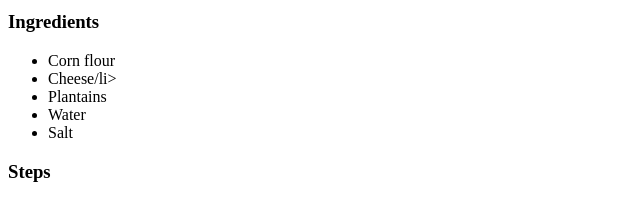
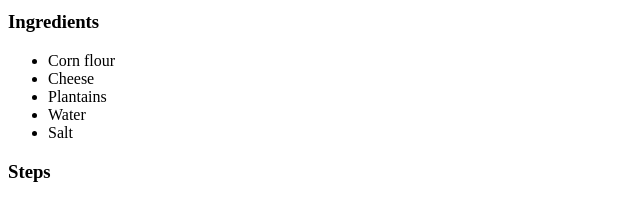
Before and after one commit to MUP7172/odin-recipes, a plain HTML site: page recipes/mandocas.html in a window 1280 px wide. Shown: the part 476-675 px from the top of the page, 0-640 px from the left. Drawn offline with Linux system fonts and the light colour scheme.

Commit message:
Fixed wrong tag on mandocas recipes
There was a mistake on the cheese part of the ingredients were a <li> tag was done terrible, now its corrected

```diff
--- a/recipes/mandocas.html
+++ b/recipes/mandocas.html
@@ -13,7 +13,7 @@
     <h3>Ingredients</h3>
     <ul>
         <li>Corn flour</li>
-        <li>Cheese/li>
+        <li>Cheese</li>
         <li>Plantains</li>
         <li>Water</li>
         <li>Salt</li>
```
